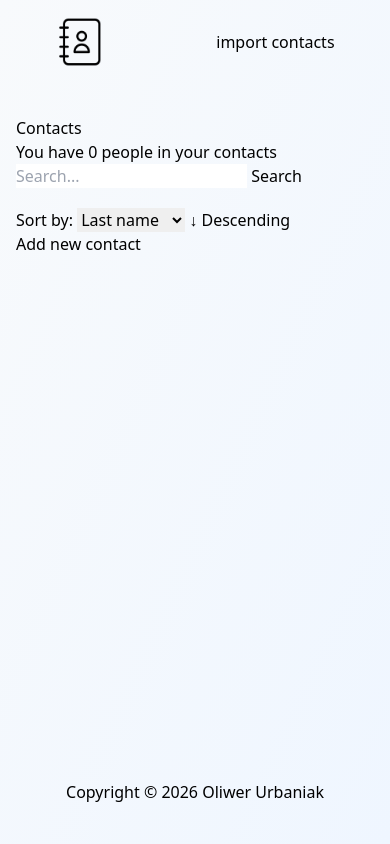
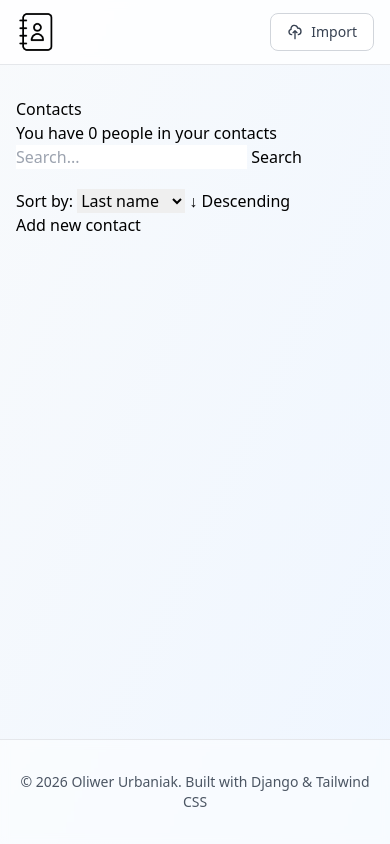
Before and after one commit to ovezthaking/Contact-Manager, a Django app: page / in a window 390 px wide. Run offline with Django 5.2, Linux system fonts and the light colour scheme; data that the repository does not hold is empty; some libraries are stand-ins or nearby versions.

Commit message:
Refactor navbar and footer for improved design and responsiveness; enhance layout and styling for better user experience

```diff
--- a/static/contact/js/index_weather.js
+++ b/static/contact/js/index_weather.js
@@ -1,5 +1,4 @@
 const CACHE_DURATION = 60 * 60 * 1000
-
 
 function setCache(key, data) {
     localStorage.setItem(key, JSON.stringify({
@@ -7,7 +6,6 @@ function setCache(key, data) {
         timestamp: Date.now()
     }))
 }
-
 
 function getCache(key, duration=CACHE_DURATION) {
     const cached = localStorage.getItem(key)
@@ -20,11 +18,9 @@ function getCache(key, duration=CACHE_DURATION) {
     return null
 }
 
-
 const getCityCoords = async (city) => {
     const cacheKey = `coords_${city}`
     const cached = getCache(cacheKey)
-    console.log('coords cache: ', cached)
 
     if (cached) {
         return cached
@@ -45,11 +41,10 @@ const getCityCoords = async (city) => {
         }
 
     } catch (e) {
-        console.error('Error getting lattitude and longitude: ', e)
+        console.error('Error getting latitude and longitude: ', e)
     }
     return null
 }
-
 
 const getWeatherData = async (lat, lon) => {
     const cacheKey = `weather_${lat}_${lon}`
@@ -72,40 +67,59 @@ const getWeatherData = async (lat, lon) => {
         setCache(cacheKey, weatherData)
         return weatherData
     } catch (e) {
-        console.error('Error getting Weather data: ', e)
+        console.error('Error getting weather data: ', e)
     }
 }
 
-
 const displayWeather = async(element, city) => {
     try {
-        const { lat, lon } = await getCityCoords(city)
+        const coords = await getCityCoords(city)
 
-        if (!lat && !lon){
-            element.innerHTML = '<span>N/A</span>'
+        if (!coords || !coords.lat || !coords.lon){
+            element.innerHTML = '<span class="text-xs text-gray-400">Weather unavailable</span>'
             return
         }
 
-        const weatherData = await getWeatherData(lat, lon)
-        const { temperature, humidity, wind_speed } = weatherData
+        const weatherData = await getWeatherData(coords.lat, coords.lon)
 
         if (weatherData) {
             element.innerHTML = `
-                <div> ${temperature}°C </div>
-                <div> ${humidity}% </div>
-                <div> ${wind_speed} km/h </div>
+                <div class="flex items-center gap-3 text-xs text-gray-600">
+                    <div class="flex items-center gap-1">
+                       <svg xmlns="http://www.w3.org/2000/svg" width="17" height="17" viewBox="0 0 24 24"
+                            fill="none" stroke="#000000" stroke-width="2" stroke-linecap="round"
+                            stroke-linejoin="round">
+                       <path d="M14 4v10.54a4 4 0 1 1-4 0V4a2 2 0 0 1 4 0Z"></path>
+                       </svg>
+                       <span class="font-medium">${weatherData.temperature}°C</span>
+                    </div>
+                    <div class="flex items-center gap-1">
+                        <svg xmlns="http://www.w3.org/2000/svg" width="17" height="17" viewBox="0 0 24 24"
+                            fill="none" stroke="#000000" stroke-width="2" stroke-linecap="round"
+                            stroke-linejoin="round">
+                        <path
+                            d="M12 22a7 7 0 0 0 7-7c0-2-1-3.9-3-5.5s-3.5-4-4-6.5c-.5 2.5-2 4.9-4 6.5C6 11.1 5 13 5 15a7 7 0 0 0 7 7z">
+                        </path>
+                        </svg>
+                        <span>${weatherData.humidity}%</span>
+                    </div>
+                    <div class="flex items-center gap-1">
+                        <svg class="w-4 h-4 text-gray-500" fill="none" stroke="currentColor" viewBox="0 0 24 24">
+                            <path stroke-linecap="round" stroke-linejoin="round" stroke-width="2" d="M14 5l7 7m0 0l-7 7m7-7H3"/>
+                        </svg>
+                        <span>${weatherData.wind_speed} km/h</span>
+                    </div>
+                </div>
             `
-        }
-        else {
-            element.innerHTML = '<span>N/A</span>'
+        } else {
+            element.innerHTML = '<span class="text-xs text-gray-400">Weather unavailable</span>'
         }
 
     } catch (e) {
         console.error('Error displaying weather: ', e)
-        element.innerHTML = '<span>Weather error</span>'
+        element.innerHTML = '<span class="text-xs text-gray-400">Weather error</span>'
     }
 }
-
 
 document.addEventListener('DOMContentLoaded', () => {
     const weatherElements = document.querySelectorAll('.weather-info')
--- a/templates/footer.html
+++ b/templates/footer.html
@@ -1,3 +1,7 @@
-<footer class="w-full m-0 text-center self-end">
-    <h5 class="pt-10 pb-10">Copyright © 2026 Oliwer Urbaniak</h5>
+<footer class="mt-auto border-t border-gray-200 bg-white/50 backdrop-blur-sm">
+    <div class="max-w-7xl mx-auto px-4 sm:px-6 lg:px-8 py-8">
+        <p class="text-center text-sm text-gray-600">
+            © 2026 Oliwer Urbaniak. Built with Django & Tailwind CSS
+        </p>
+    </div>
 </footer>
--- a/templates/navbar.html
+++ b/templates/navbar.html
@@ -1,5 +1,24 @@
 {% load static %}
-<nav class="flex w-full h-full min-h-[10vh] max-h-[15vh] self-start items-center justify-around">
-    <a href="/"><img src="{% static 'contact/img/contact-book.png' %}" alt="LOGO" width="50" height="50"></a>
-    <a href="{% url 'import-contacts' %}">import contacts</a>
+<nav class="bg-white/80 backdrop-blur-sm border-b border-gray-200 sticky top-0 z-50">
+    <div class="max-w-7xl mx-auto px-4 sm:px-6 lg:px-8">
+        <div class="flex justify-between items-center h-16">
+            <a href="/" class="flex items-center gap-3 group">
+                <div class="relative">
+                    <img src="{% static 'contact/img/contact-book.png' %}" alt="Contact Manager" width="40" height="40" class="transition-transform group-hover:scale-110">
+                    <div class="absolute inset-0 bg-blue-400 rounded-full blur-xl opacity-0 group-hover:opacity-20 transition-opacity"></div>
+                </div>
+                <span class="text-xl font-semibold text-gray-800 hidden sm:block">Contact Manager</span>
+            </a>
+
+            <div class="flex items-center gap-4">
+                <a href="{% url 'import-contacts' %}" class="inline-flex items-center gap-2 px-4 py-2 text-sm font-medium text-gray-700 bg-white border border-gray-300 rounded-lg hover:bg-gray-50 hover:border-gray-400 transition-all duration-200 hover:shadow-sm">
+                    <svg class="w-4 h-4" fill="none" stroke="currentColor" viewBox="0 0 24 24">
+                        <path stroke-linecap="round" stroke-linejoin="round" stroke-width="2" d="M7 16a4 4 0 01-.88-7.903A5 5 0 1115.9 6L16 6a5 5 0 011 9.9M15 13l-3-3m0 0l-3 3m3-3v12"/>
+                    </svg>
+                    <span class="hidden sm:inline">Import Contacts</span>
+                    <span class="sm:hidden">Import</span>
+                </a>
+            </div>
+        </div>
+    </div>
 </nav>
```
